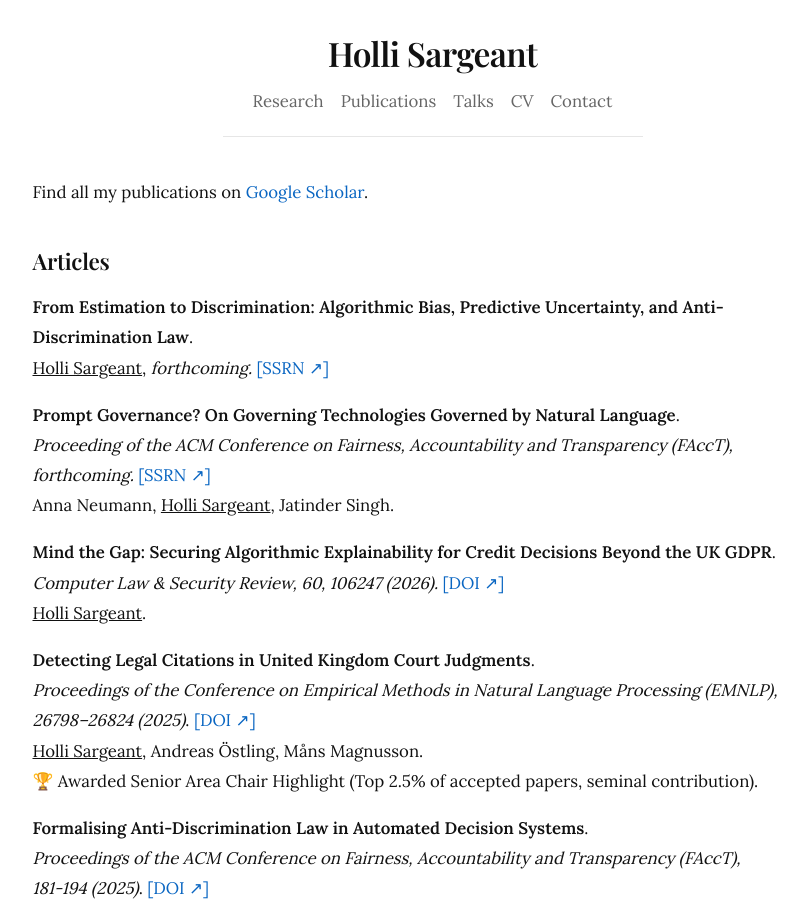
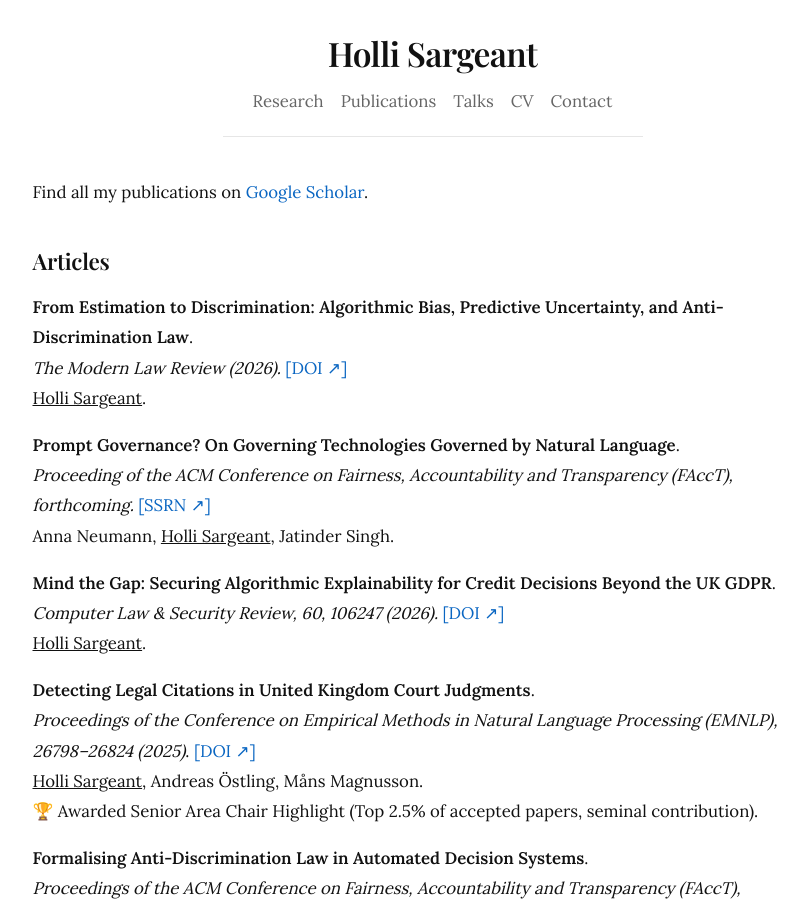
Before and after one commit to hollisargeant/hollisargeant.github.io, a Jekyll site: the page built from publications.md, in a window 1280 px wide and 900 px high. Shown: the whole window, without its empty margins (200-1008 px from the left). Built offline with Jekyll 4.4.1, drawn with Linux system fonts in a browser that asks for light colours; part of the change alters nothing that is shown.

Commit message:
Update publications.md

```diff
--- a/publications.md
+++ b/publications.md
@@ -22,12 +22,9 @@ Find all my publications on <a href="https://scholar.google.com/citations?user=e
 
 ## Articles
 
-<!-- **From Estimation to Discrimination: Algorithmic Bias, Predictive Uncertainty, and Anti-Discrimination Law**.<br>
-*The Modern Law Review (2026).* [[DOI ↗︎]](https://doi.org/)<br>
-<u>Holli Sargeant</u>.<br> -->
-
 **From Estimation to Discrimination: Algorithmic Bias, Predictive Uncertainty, and Anti-Discrimination Law**.<br>
-<u>Holli Sargeant</u>, *forthcoming.* [[SSRN ↗︎]](http://dx.doi.org/10.2139/ssrn.5283387)<br>
+*The Modern Law Review (2026).* [[DOI ↗︎]](https://doi.org/10.1111/1468-2230.70045)<br>
+<u>Holli Sargeant</u>.<br>
 
 **Prompt Governance? On Governing Technologies Governed by Natural Language**.<br>
    *Proceeding of the ACM Conference on Fairness, Accountability and Transparency (FAccT), forthcoming.* [[SSRN ↗︎]](https://ssrn.com/abstract=6802319)<br>  <!-- [[DOI ↗︎]](https://doi.org/10.1145/3805689.3806763)<br> -->
```
